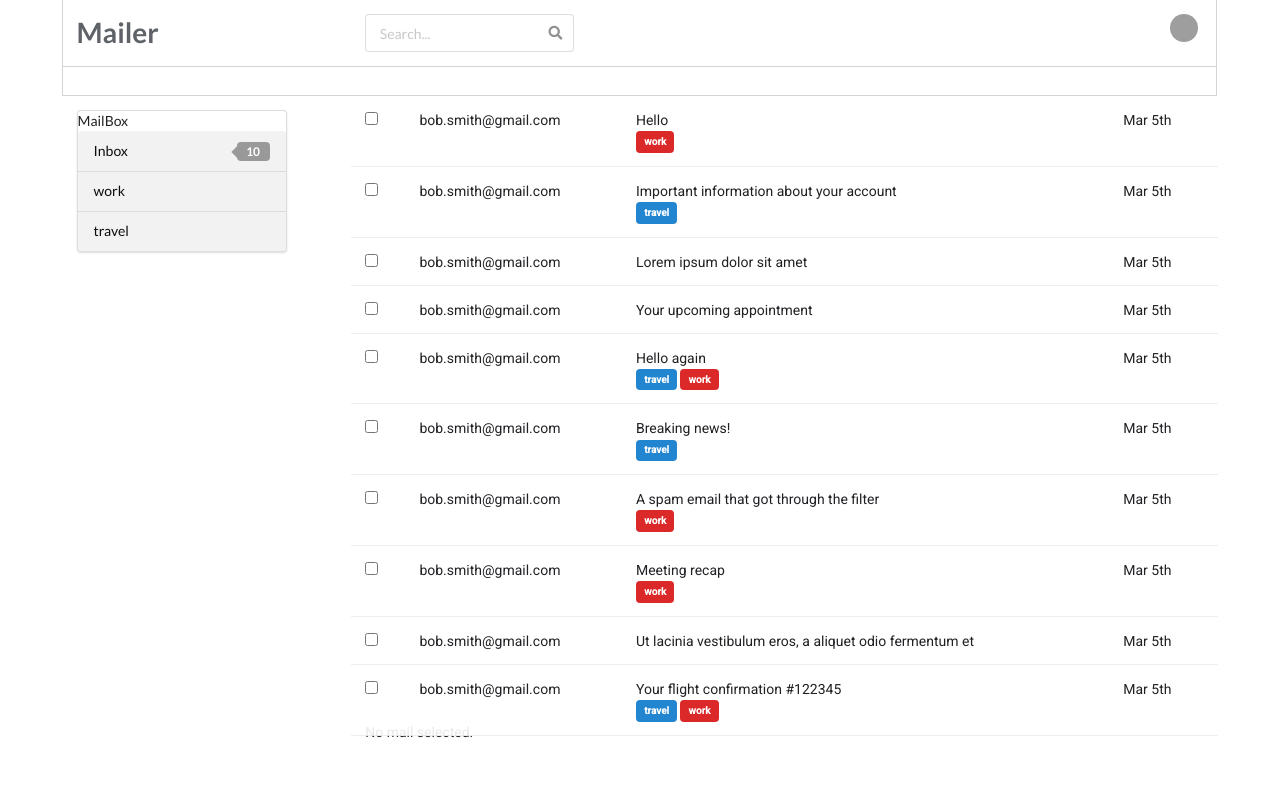
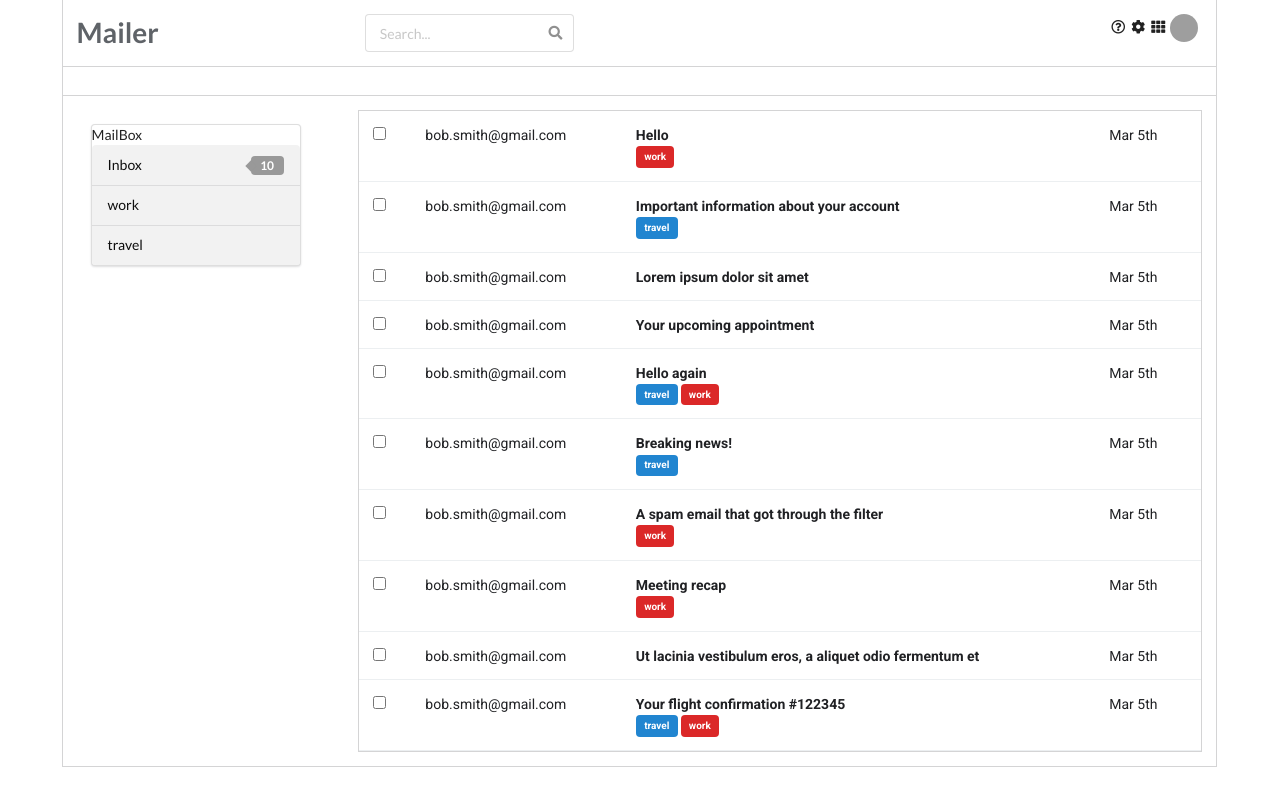
Before and after one commit to aleelay/mailer, a React (Create React App) app: page / in a window 1280 px wide. Built offline with nearby package versions, Linux system fonts and the light colour scheme; grey boxes are pictures that could not be loaded.

Commit message:
Mail Functionality

```diff
--- a/public/index.html
+++ b/public/index.html
@@ -6,7 +6,7 @@
     <meta name="viewport" content="width=device-width, initial-scale=1" />
     <meta name="theme-color" content="#000000" />
     <link rel="stylesheet" href="https://cdnjs.cloudflare.com/ajax/libs/semantic-ui/2.4.1/semantic.min.css"/>
-    <link href="https://fonts.googleapis.com/css2?family=Roboto:ital,wght@0,300;0,400;0,500;1,300;1,400;1,500&display=swap" rel="stylesheet">
+    <link href="https://fonts.googleapis.com/css2?family=Roboto:wght@300;400;500;700&display=swap" rel="stylesheet">
     <meta
       name="description"
       content="Web site created using create-react-app"
--- a/src/components/App.js
+++ b/src/components/App.js
@@ -36,16 +36,12 @@ class App extends React.Component {
 
   onTagSelect = (tag) => {
     this.setState({ selectedTag: tag })
-    console.log(tag)
     this.filterData(tag);
+    this.onMailSelect(null);
   }
 
   filterData = (tag) => {
-    console.log("in filterdata");
-    console.log("tag: ", tag);
-
     if(tag){
-
       let dataTest = data.messages;
       let filterData = dataTest.filter(dataTest => dataTest.tags.includes(tag));
       this.setState({ mails: filterData })
@@ -57,9 +53,7 @@ class App extends React.Component {
   render() {
     return(
       <div className="ui container">
-
-
-        <div className="ui grid">
+        <div className="ui grid stackable">
           <div className="row ui attached segment header">
             <div className="four wide column appName">
               <h1>Mailer</h1>
@@ -71,6 +65,9 @@ class App extends React.Component {
               </div>
             </div>
             <div className="two wide column appProfile">
+              <i className="question circle outline icon"></i>
+              <i className="cog icon"></i>
+              <i className="th icon"></i>
               <img alt="avatar" className="ui avatar image" src={faker.image.avatar()} />
             </div>
 
@@ -78,19 +75,35 @@ class App extends React.Component {
           <div className="row ui attached segment">
 
           </div>
-          <div className="row">
+          <div className="row ui attached segment">
+            <div className="ui stackable two column grid stackable container">
                 <div className="four wide column">
-              <MailBoxList mailsCount={this.state.mails.length} tags={this.state.tags} onTagSelect={this.onTagSelect}/>
+                  <MailBoxList
+                    mailsCount={this.state.mails.length}
+                    tags={this.state.tags}
+                    onTagSelect={this.onTagSelect}
+                  />
                 </div>
+
                 <div className="twelve wide column">
+                  {
+                  this.state.selectedMail ? (
+                    <Email
+                      mail={this.state.selectedMail}
+                      onMailSelect={this.onMailSelect}
+                    />
+                  ) : (
                     <MailList
                       mails={this.state.mails}
                       onMailSelect={this.onMailSelect}
                       onTagSelect={this.onTagSelect}
                     />
-              <Email mail={this.state.selectedMail}/>
+                  )}
+                </div>
+
             </div>
           </div>
+
         </div>
       </div>
     );
--- a/src/components/Email.js
+++ b/src/components/Email.js
@@ -1,6 +1,6 @@
 import React from 'react';
 
-const Email = ({ mail }) => {
+const Email = ({ mail, onMailSelect }) => {
   if(!mail) {
     return(
       <div className="" role="alert">
@@ -11,10 +11,22 @@ const Email = ({ mail }) => {
 
   return(
     <div className="email ui container">
-      <div>
-        Email
-        <div>From: </div>
-        <div>Subject: {mail.subject}</div>
+      <div className="ui stackable column grid">
+        <div className="column one wide">
+            <button className="backMailbox ui icon button"  onClick={() => onMailSelect(null)}>
+            <i className="left chevron icon"></i>
+          </button>
+        </div>
+        <div className="column sixteen wide">
+          <h3>{mail.subject}</h3>
+        </div>
+        <div className="column sixteen wide">
+          <div>{mail.sender}</div>
+          <div>{mail.date}</div>
+        </div>
+        <div className="column sixteen wide">
+          <div dangerouslySetInnerHTML={{ __html: mail.body }} />
+        </div>
       </div>
     </div>
   );
--- a/src/components/MailBoxList.js
+++ b/src/components/MailBoxList.js
@@ -6,7 +6,7 @@ const MailBoxList = ({mailsCount, tags, onTagSelect}) => {
   });
 
   return(
-    <div className="mailBoxList ui vertical menu">
+    <div className="mailBoxList ui stackable vertical menu">
       MailBox
       <div className="active item"  onClick={() => onTagSelect("")}>
         Inbox
--- a/src/components/MailBoxListItem.js
+++ b/src/components/MailBoxListItem.js
@@ -2,7 +2,7 @@ import React from 'react';
 
 const MailBoxListItem = ({tag, onTagSelect}) => {
   return(
-    <div className="active item" onClick={() => onTagSelect(tag)}>
+    <div className="active item mailBoxListItem"onClick={() => onTagSelect(tag)}>
       {tag}
     </div>
   );
--- a/src/components/MailItem.js
+++ b/src/components/MailItem.js
@@ -12,7 +12,7 @@ const MailItem = ({mail, onMailSelect, onTagSelect}) => {
       <div className="four wide column">{mail.sender}</div>
       <div className="nine wide column">
         <div className="row">
-          <div className="wide column">{mail.subject}</div>
+          <div className="wide column mailSubject">{mail.subject}</div>
         </div>
         <div className="row">
           <div className="wide column">{renderedTags}</div>
--- a/src/components/MailList.js
+++ b/src/components/MailList.js
@@ -7,7 +7,7 @@ const MailList = ({mails, onMailSelect, onTagSelect}) => {
   });
 
   return(
-    <div className="ui grid mailList">
+    <div className="ui grid stackable mailList">
       {renderedList}
     </div>
   );
--- a/src/styles/styles.css
+++ b/src/styles/styles.css
@@ -1,8 +1,11 @@
 body{
-  font-family: 'Roboto', sans-serif;
+  font-family: 'Roboto', sans-serif !important;
 }
 .header .column{
   padding-top: 14px;
+}
+.appHeader input{
+  max-width: 320px;
 }
 .appName{
   color: #5f6368;
@@ -21,6 +24,16 @@ body{
   cursor: pointer;
   text-align: left;
 }
+.mailBoxListItem{
+  text-transform: capitalize;
+}
+.mailList{
+  border: 1px solid #d4d4d5;
+}
 .mailBoxList .item {
   text-transform: capitalize;
 }
+.mailSubject{
+  font-weight: bold;
+  cursor: pointer;
+}
```
Lines whose indentation alone changed are shown as unchanged.
